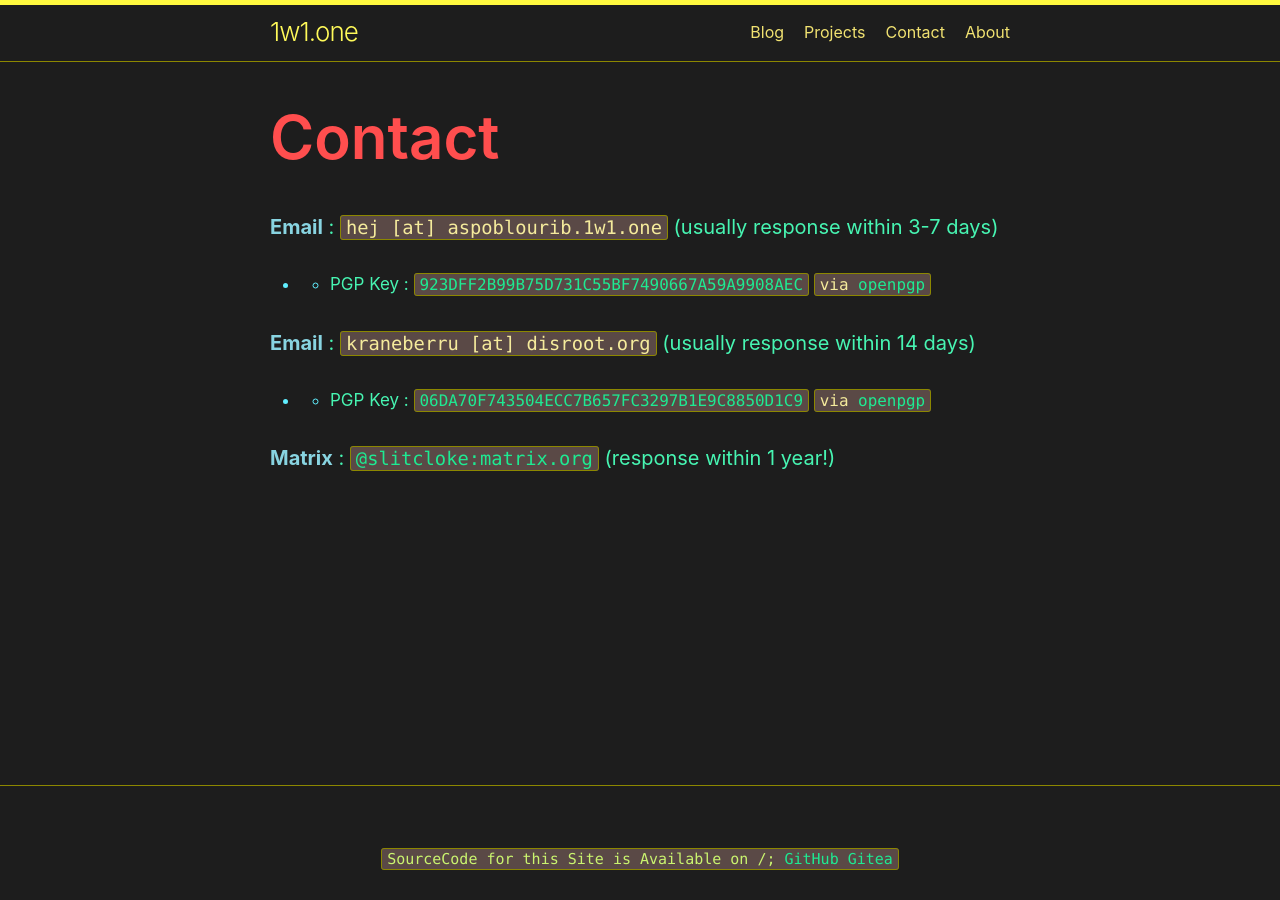
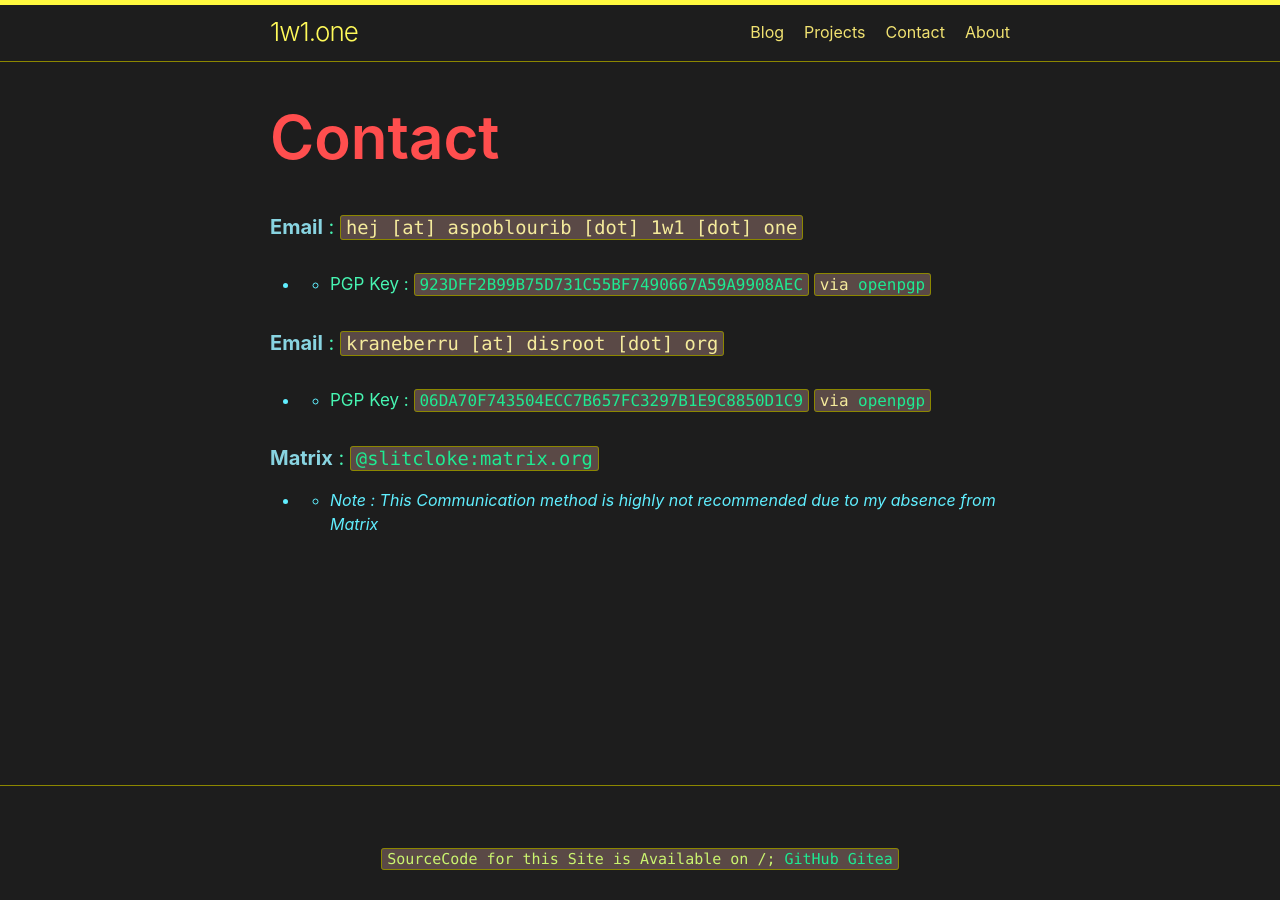
Before and after one commit to minoplhy/crappy-jekyll, a Jekyll site: the page built from contact.markdown, in a window 1280 px wide. Built offline with Jekyll 4.4.1, drawn with Linux system fonts in a browser that asks for light colours.

Commit message:
contact : remove response claim

```diff
--- a/contact.markdown
+++ b/contact.markdown
@@ -5,10 +5,11 @@ permalink: /contact
 ---
 
 
-#### <b>Email</b> : `hej [at] aspoblourib.1w1.one` (usually response within 3-7 days)
+#### <b>Email</b> : `hej [at] aspoblourib [dot] 1w1 [dot] one`
 -   - ###### PGP Key : <code><a href="/assets/hej.txt">923DFF2B99B75D731C55BF7490667A59A9908AEC</a></code> <code>via <a href="https://keys.openpgp.org/vks/v1/by-fingerprint/923DFF2B99B75D731C55BF7490667A59A9908AEC">openpgp</a></code>
 
-#### <b>Email</b> : `kraneberru [at] disroot.org` (usually response within 14 days)
+#### <b>Email</b> : `kraneberru [at] disroot [dot] org`
 -   - ###### PGP Key : <code><a href="/assets/kraneberru.txt">06DA70F743504ECC7B657FC3297B1E9C8850D1C9</a></code> <code>via <a href="https://keys.openpgp.org/vks/v1/by-fingerprint/06DA70F743504ECC7B657FC3297B1E9C8850D1C9">openpgp</a></code>
 
-#### <b>Matrix</b> : <code><a href="https://matrix.to/#/@slitcloke:matrix.org">@slitcloke:matrix.org</a></code> (response within 1 year!)
+#### <b>Matrix</b> : <code><a href="https://matrix.to/#/@slitcloke:matrix.org">@slitcloke:matrix.org</a></code>
+-   - *Note : This Communication method is highly not recommended due to my absence from Matrix*
```
